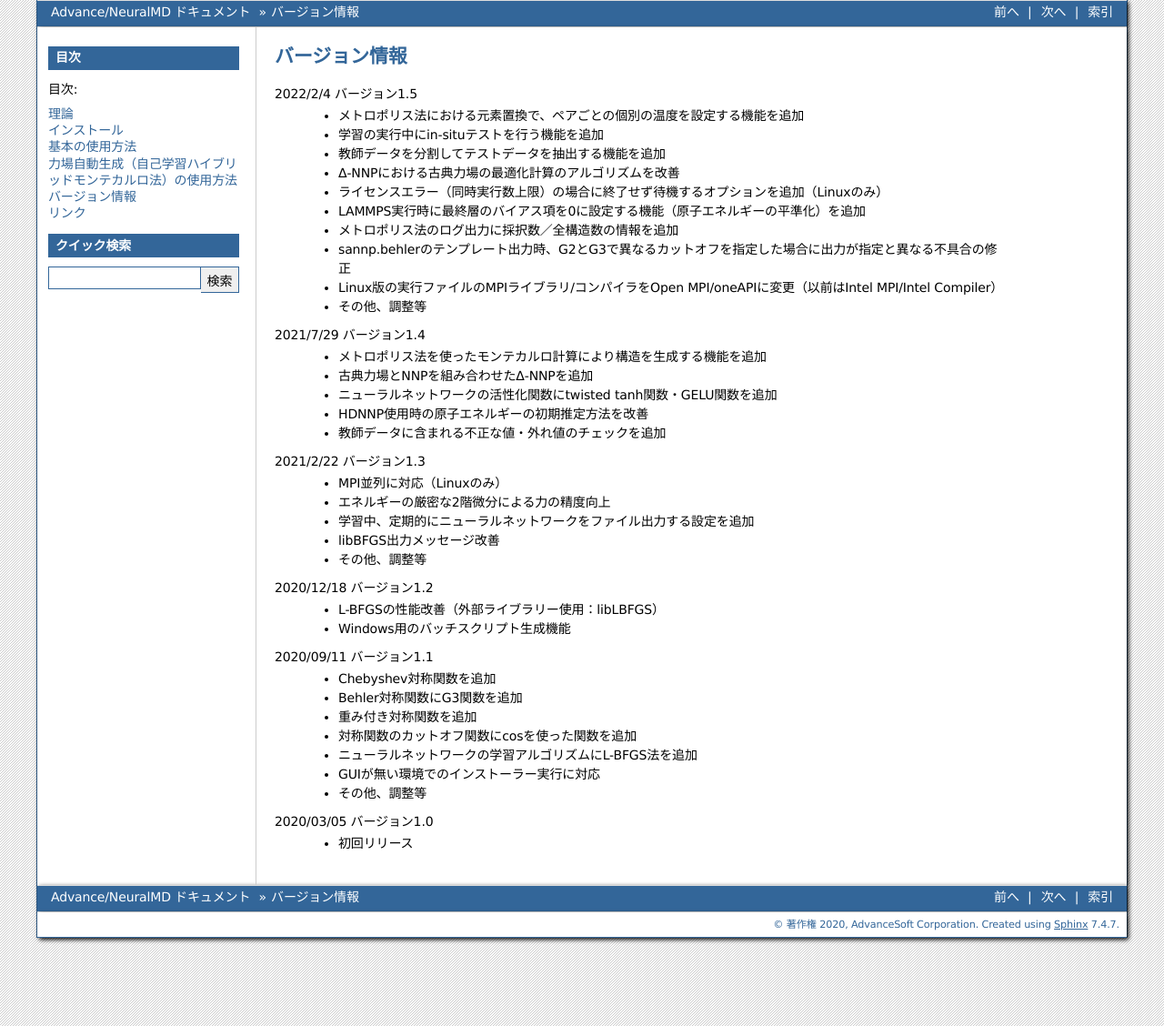
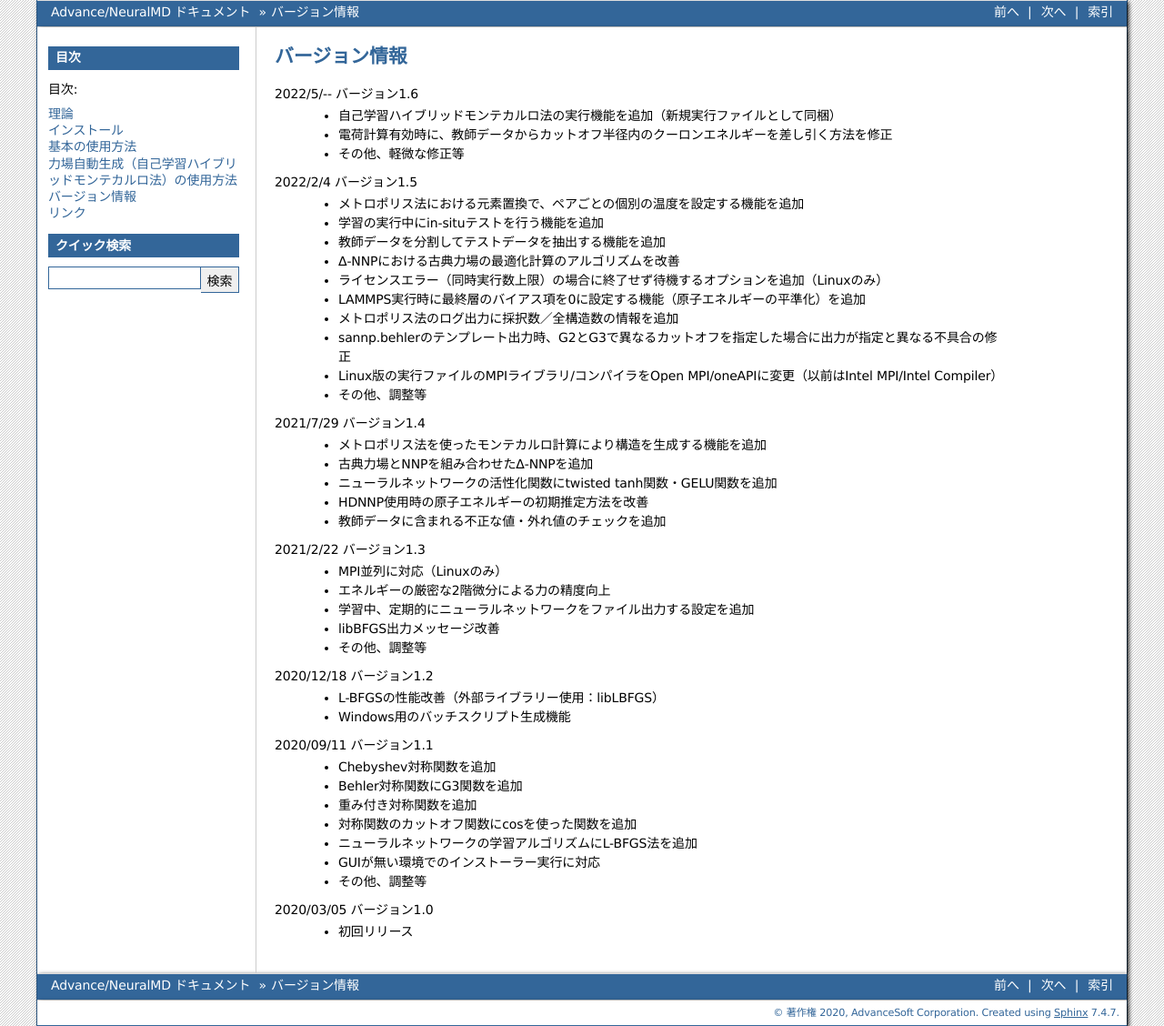
Before and after one commit to advancesoftcorp/neuralmd-doc, a Sphinx documentation site: the page built from docs/source/version.rst, in a window 1280 px wide. Shown: the whole page at 91% size. Built offline with Sphinx 7.4.7, drawn with Linux system fonts in a browser that asks for light colours; formulas are drawn with MathJax 3.

Commit message:
modify version.rst

```diff
--- a/docs/source/version.rst
+++ b/docs/source/version.rst
@@ -3,6 +3,11 @@
 ==============
 バージョン情報
 ==============
+
+2022/5/-- バージョン1.6
+ - 自己学習ハイブリッドモンテカルロ法の実行機能を追加（新規実行ファイルとして同梱）
+ - 電荷計算有効時に、教師データからカットオフ半径内のクーロンエネルギーを差し引く方法を修正
+ - その他、軽微な修正等
 
 2022/2/4 バージョン1.5
  - メトロポリス法における元素置換で、ペアごとの個別の温度を設定する機能を追加
```
